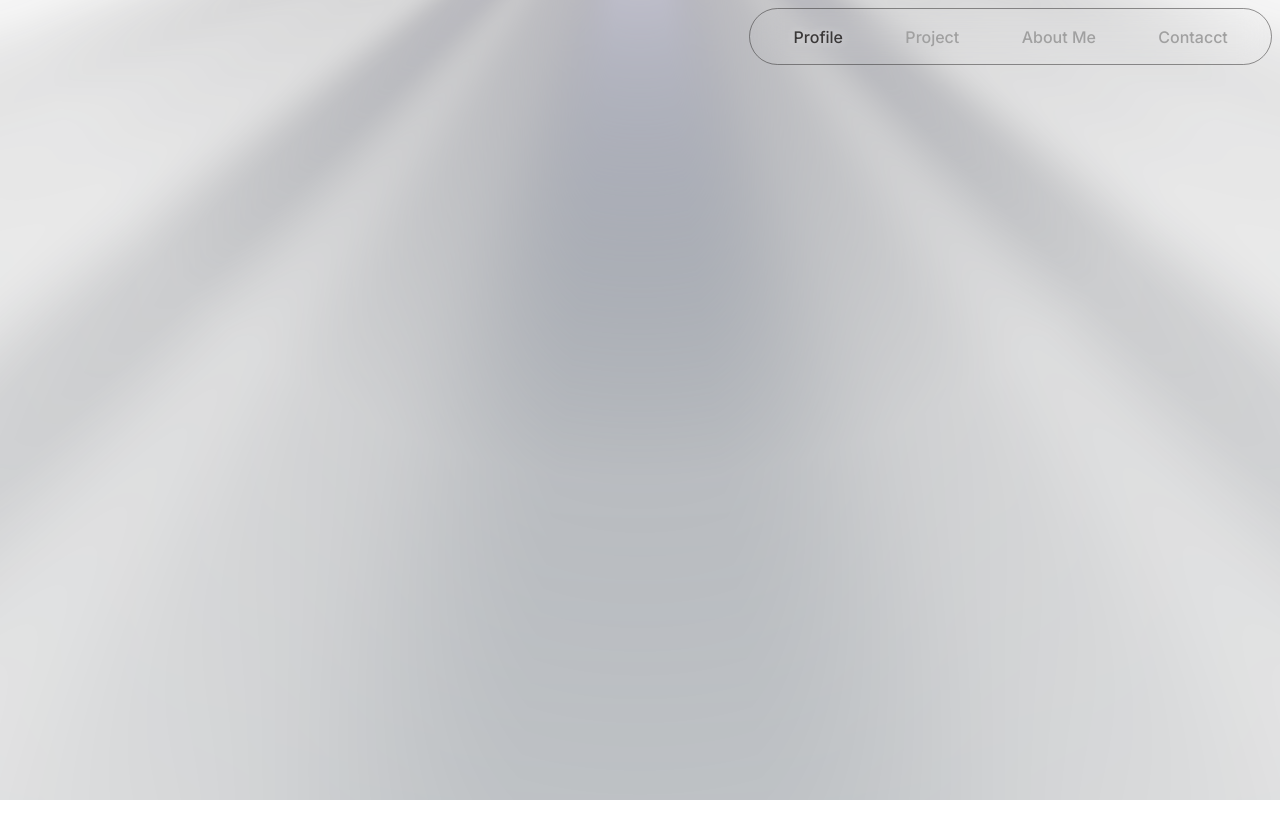
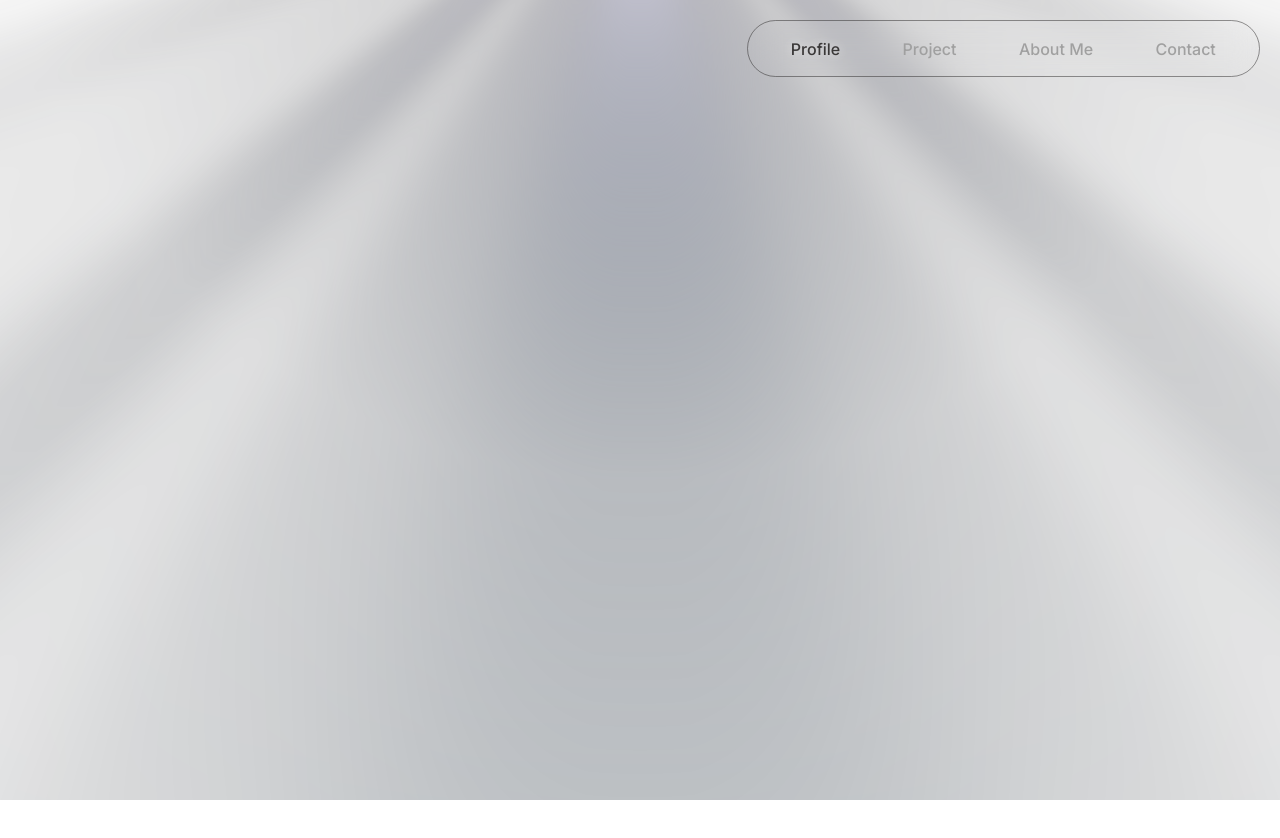
Before and after one commit to stuck-w-yu/portfolio-next-js, a Next.js app: page / in a window 1280 px wide. Shown: the top 838 px of the page. After the commit the page ends 816 px from the top, so only its background shows below. Built offline with nearby package versions, Linux system fonts and the light colour scheme.

Commit message:
update minor

```diff
--- a/app/layout.tsx
+++ b/app/layout.tsx
@@ -20,21 +20,31 @@ export default function RootLayout({
     { label: "Profile", href: "#" },
     { label: "Project", href: "#" },
     { label: "About Me", href: "#" },
-    { label: "Contacct", href: "#" },
+    { label: "Contact", href: "#" },
   ];
+
   return (
     <html lang="en">
-      <body className={inter.className}>
-        <div style={{ position: 'fixed', top: 0, left: 0, width: '100%', height: '100%', zIndex: -1 }}>
+      {/* 1. Beri warna dasar gelap (bg-gray-900) agar LightRays terlihat kontras */}
+      <body className={`${inter.className} bg-gray-900 text-white`}>
+
+        {/* 2. BACKGROUND LAYER */}
+        <div style={{
+            position: 'fixed',
+            top: 0,
+            left: 0,
+            width: '100%',
+            height: '100%',
+            zIndex: -1,
+            pointerEvents: 'none' // PENTING: Agar background tidak menghalangi klik mouse
+        }}>
           <LightRays />
         </div>
-        <div style={{
-          height: '600px',
-          position: 'relative',
-          marginLeft: 'auto', //
-          width: 'fit-content' //
-          }}>
-          <GooeyNav
+
+        {/* 3. NAVBAR */}
+        {/* Kita HAPUS wrapper <div style={{ position: 'fixed' ... }}> di sini. */}
+        {/* Alasannya: Logic 'fixed' dan 'auto-hide' sudah ada DI DALAM file GooeyNav.jsx */}
+        <GooeyNav
           items={items}
           particleCount={15}
           particleDistances={[90, 10]}
@@ -43,12 +53,15 @@ export default function RootLayout({
           animationTime={600}
           timeVariance={300}
           colors={[1, 2, 3, 1, 2, 3, 1, 4]}
-          />
-        </div>
+        />
 
-        {/* Konten halaman akan dirender di sini */}
-      <main className="min-h-screen bg-gray-50">{children}</main>
-        </body>
+        {/* 4. KONTEN HALAMAN */}
+        {/* Hapus class 'bg-gray-50' agar background menjadi transparan */}
+        <main className="min-h-screen relative z-0">
+            {children}
+        </main>
+
+      </body>
     </html>
   );
 }
--- a/components/GooeyNav.jsx
+++ b/components/GooeyNav.jsx
@@ -3,14 +3,15 @@
 import { useRef, useEffect, useState } from 'react';
 import './GooeyNav.css';
 
-const items = [
-  { label: "Home", href: "#" },
-  { label: "About", href: "#" },
-  { label: "Contact", href: "#" },
+// Default items jika props kosong
+const DEFAULT_ITEMS = [
+  { label: "Home", href: "/" },
+  { label: "About", href: "/about" },
+  { label: "Contact", href: "/contact" },
 ];
 
 const GooeyNav = ({
-  items,
+  items = DEFAULT_ITEMS,
   animationTime = 600,
   particleCount = 15,
   particleDistances = [90, 10],
@@ -23,8 +24,50 @@ const GooeyNav = ({
   const navRef = useRef(null);
   const filterRef = useRef(null);
   const textRef = useRef(null);
+
   const [activeIndex, setActiveIndex] = useState(initialActiveIndex);
+  const [isVisible, setIsVisible] = useState(true); // State untuk visibilitas navbar
+  const [lastScrollY, setLastScrollY] = useState(0); // Menyimpan posisi scroll terakhir
 
+  // --- LOGIC AUTO HIDE & SHOW ---
+  useEffect(() => {
+    const handleScroll = () => {
+      const currentScrollY = window.scrollY;
+
+      // Logika:
+      // 1. Jika di paling atas (scrollY < 50), selalu munculkan.
+      // 2. Jika scroll ke bawah (current > last) DAN scroll sudah agak jauh (> 50), sembunyikan.
+      // 3. Jika scroll ke atas, munculkan.
+
+      if (currentScrollY < 50) {
+        setIsVisible(true);
+      } else if (currentScrollY > lastScrollY) {
+        setIsVisible(false); // Hide saat scroll down
+      } else {
+        setIsVisible(true);  // Show saat scroll up
+      }
+
+      setLastScrollY(currentScrollY);
+    };
+
+    const handleMouseMove = (e) => {
+      // Jika kursor berada di 100px teratas layar, munculkan navbar paksa
+      if (e.clientY < 100) {
+        setIsVisible(true);
+      }
+    };
+
+    window.addEventListener('scroll', handleScroll);
+    window.addEventListener('mousemove', handleMouseMove);
+
+    return () => {
+      window.removeEventListener('scroll', handleScroll);
+      window.removeEventListener('mousemove', handleMouseMove);
+    };
+  }, [lastScrollY]);
+
+
+  // --- LOGIC PARTICLE (Original) ---
   const noise = (n = 1) => n / 2 - Math.random() * n;
 
   const getXY = (distance, pointIndex, totalPoints) => {
@@ -115,7 +158,6 @@ const GooeyNav = ({
 
     if (textRef.current) {
       textRef.current.classList.remove('active');
-
       void textRef.current.offsetWidth;
       textRef.current.classList.add('active');
     }
@@ -155,6 +197,21 @@ const GooeyNav = ({
   }, [activeIndex]);
 
   return (
+    // WRAPPER BARU UNTUK POSITION FIXED
+    <div
+      style={{
+        position: 'fixed',
+        top: '20px',
+        right: '20px', // Posisi kanan
+        zIndex: 9999,
+        transition: 'transform 0.4s cubic-bezier(0.25, 0.46, 0.45, 0.94)', // Animasi smooth
+        transform: isVisible ? 'translateY(0)' : 'translateY(-200%)', // Logic sembunyi/muncul
+        // Jika hidden, kita matikan pointer events agar tidak mengganggu klik di bawahnya,
+        // tapi mouse move event di window tetap bisa mendeteksi kursor di atas.
+        pointerEvents: isVisible ? 'auto' : 'none'
+      }}
+    >
+        {/* COMPONENT GOOEY NAV ASLI */}
         <div className="gooey-nav-container" ref={containerRef}>
           <nav>
             <ul ref={navRef}>
@@ -170,6 +227,7 @@ const GooeyNav = ({
           <span className="effect filter" ref={filterRef} />
           <span className="effect text" ref={textRef} />
         </div>
+    </div>
   );
 };
 
```
Lines whose indentation alone changed are shown as unchanged.
